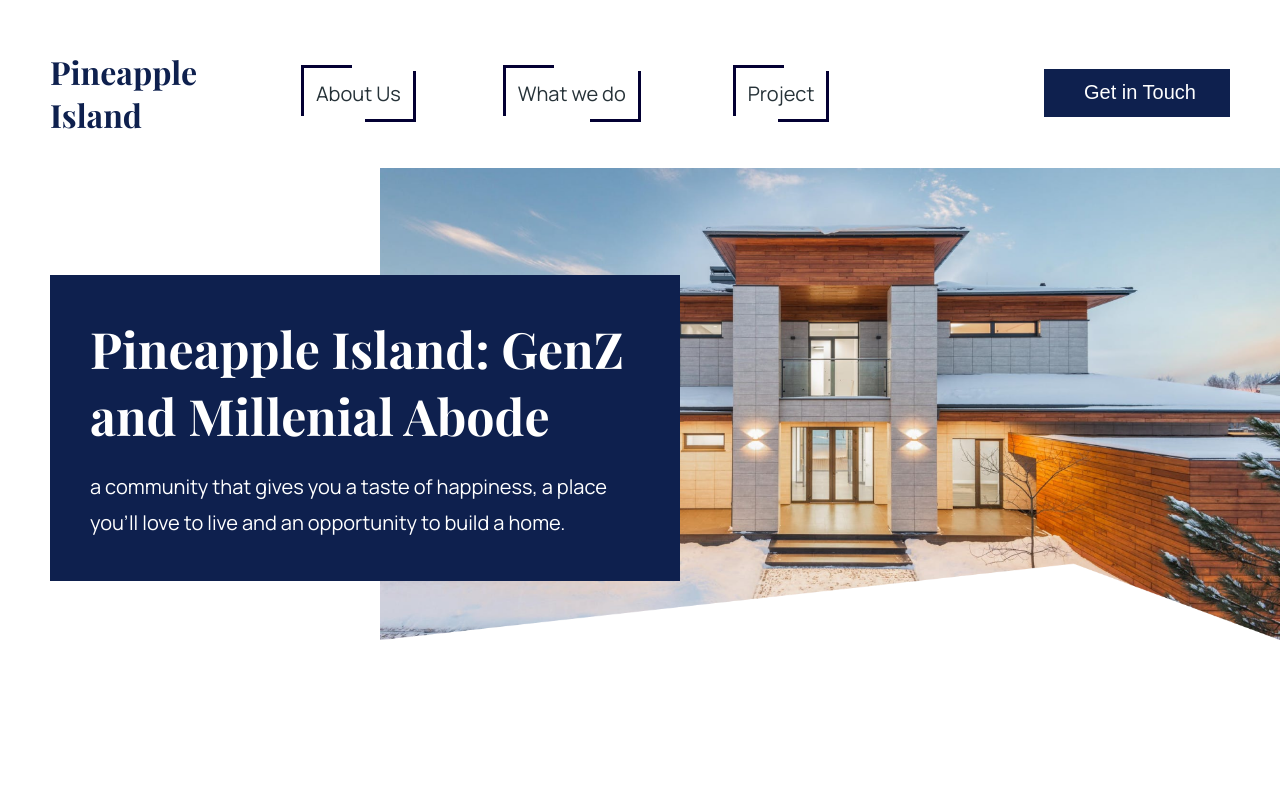
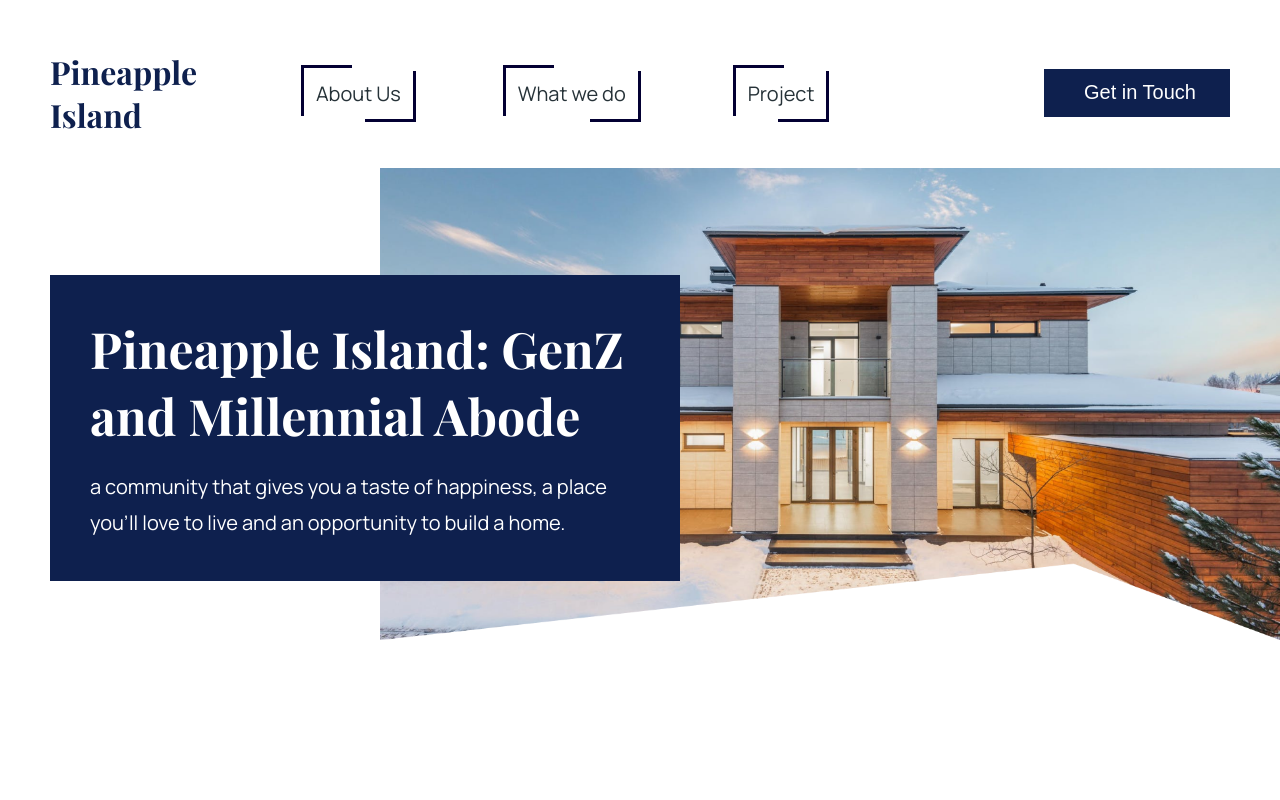
Before and after one commit to OlegNestayko/Island, a plain HTML site: page index.html in a window 1280 px wide. Shown: the top 800 px of the page. Drawn offline with nearby package versions, Linux system fonts and the light colour scheme.

Commit message:
Update files

```diff
--- a/css/styles.css
+++ b/css/styles.css
@@ -12,6 +12,11 @@
 /* Ident */
 /* ---------------------------------------- */
 /* Common styles */
+html,
+body {
+  scroll-behavior: smooth;
+}
+
 body {
   font-family: "Manrope", sans-serif;
   font-weight: 400;
--- a/index.html
+++ b/index.html
@@ -53,7 +53,7 @@
 				<div class="hero-container">
 					<div class="hero-desc">
 						<h1 class="hero__title title">Pineapple Island:
-							GenZ and Millenial
+							GenZ and Millennial
 							Abode</h1>
 						<p class="hero__text">a community that gives you a taste of happiness, a place you'll love to live and
 							an opportunity to build a home.</p>
```
